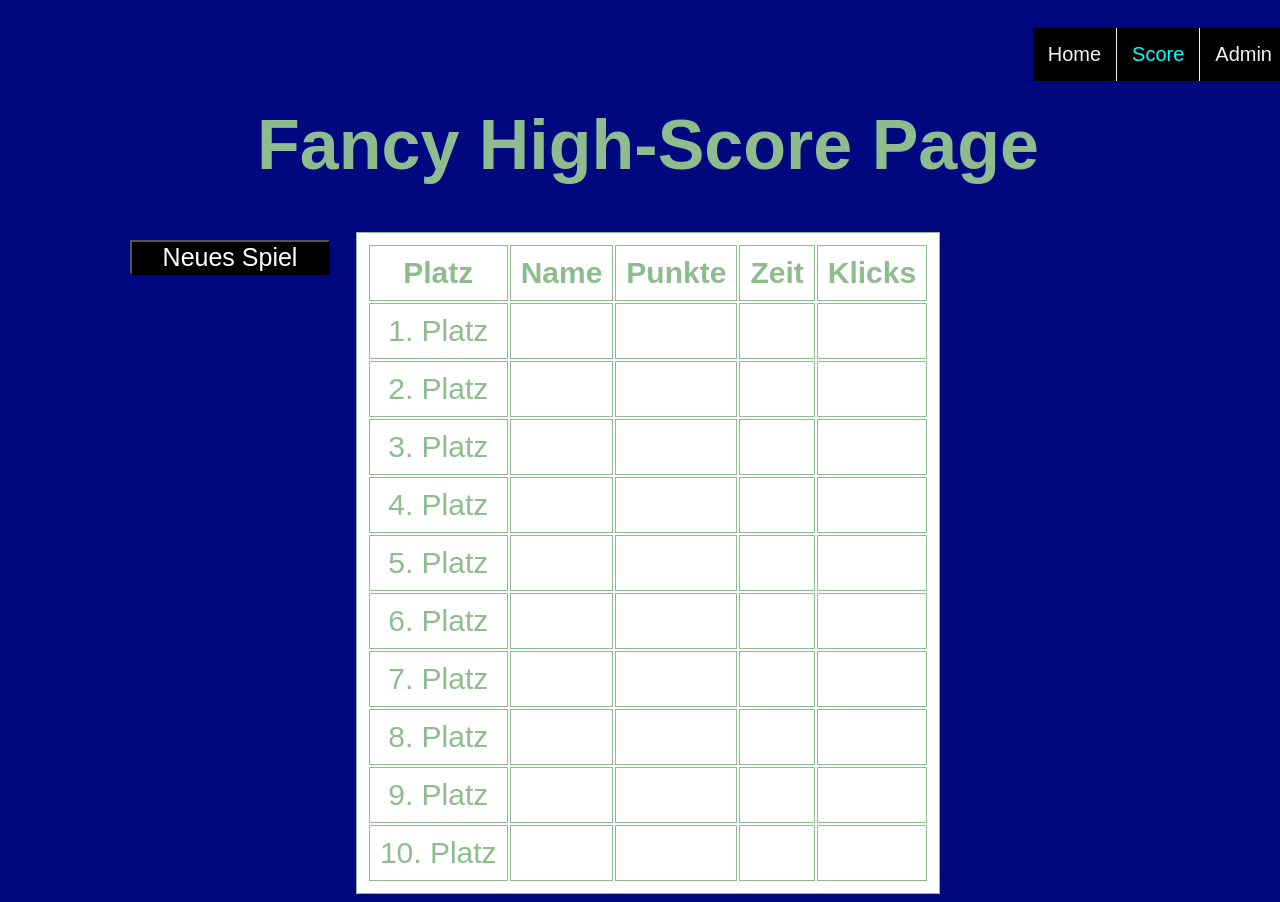
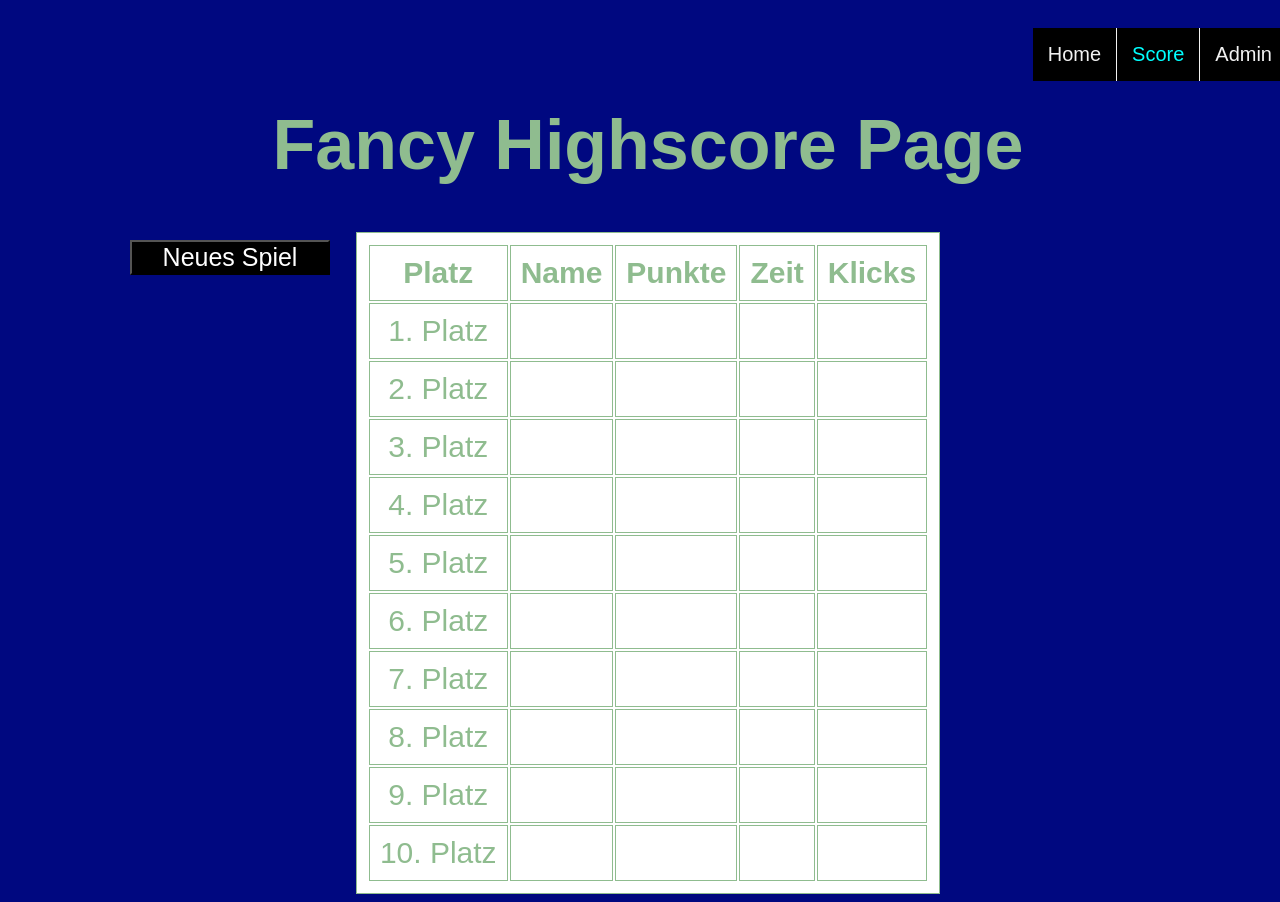
Before and after one commit to LenaNscott/GIS_SoSe_2021_Pruefungsabgabe, a website: page Abgabe/score.html in a window 1280 px wide. Shown: the top 902 px of the page. Drawn offline with Linux system fonts and the light colour scheme; no server answers.

Commit message:
Highscore statt High-score

```diff
--- a/Abgabe/score.html
+++ b/Abgabe/score.html
@@ -18,7 +18,7 @@
 
 
 
-    <h1>Fancy High-Score Page</h1>
+    <h1>Fancy Highscore Page</h1>
     <button id="start" type="button">Neues Spiel</button>
     <table>
         <thead>
```
